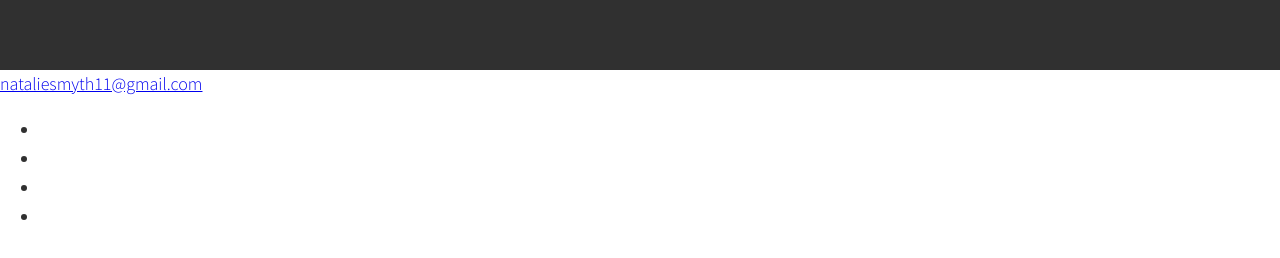
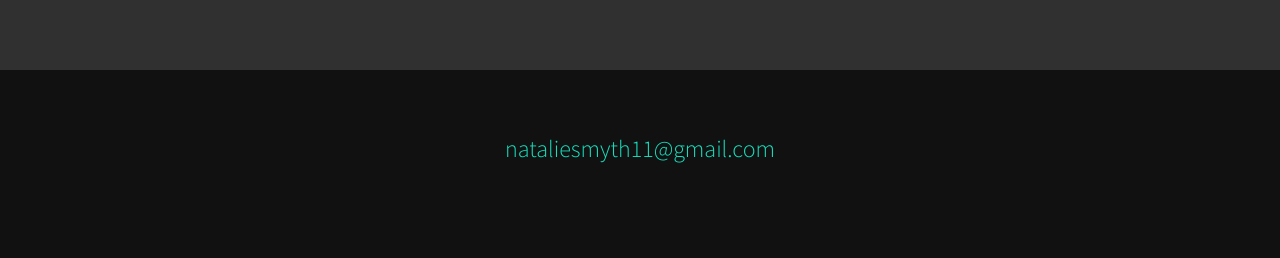
Before and after one commit to nataliesmyth/prev-portfolio, a website: page index.html in a window 1280 px wide. Shown: the part 1852-2110 px from the top of the page. Drawn offline with nearby package versions, Linux system fonts and the light colour scheme.

Commit message:
footer style

```diff
--- a/css/style.css
+++ b/css/style.css
@@ -293,3 +293,46 @@
 }
 
 /* footer */
+
+.footer {
+    background: #111;
+    color: var(--clr-accent);
+    text-align: center;
+    padding: 2.5em 0;
+    font-size: var(--fs-h3);
+
+}
+
+.footer a {
+    color: inherit;
+    text-decoration: none;
+}
+
+.footer__link {
+    font-weight: var(--fw-bold);
+}
+
+.footer__link:hover,
+.social-list__link:hover {
+    opacity: .7;
+}
+
+.footer__link:hover {
+    text-decoration: underline;
+}
+
+.social-list {
+    list-style: none;
+    display: flex;
+    justify-content: center;
+    margin: 2em 0 0;
+    padding: 0;
+}
+
+.social-list__item {
+    margin: 0 .5em;
+}
+
+.social-list__link {
+    padding: .5em;
+}
```
